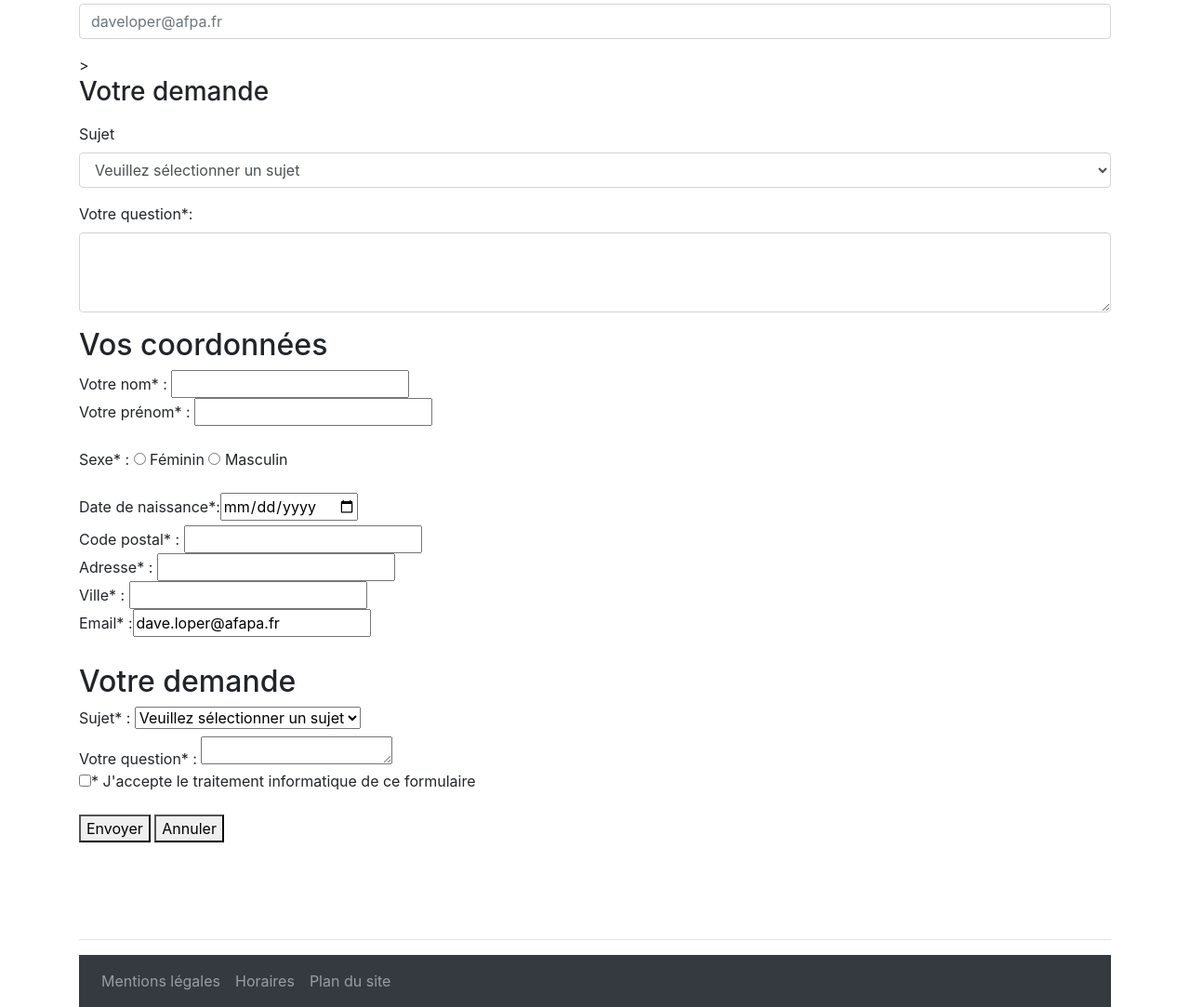
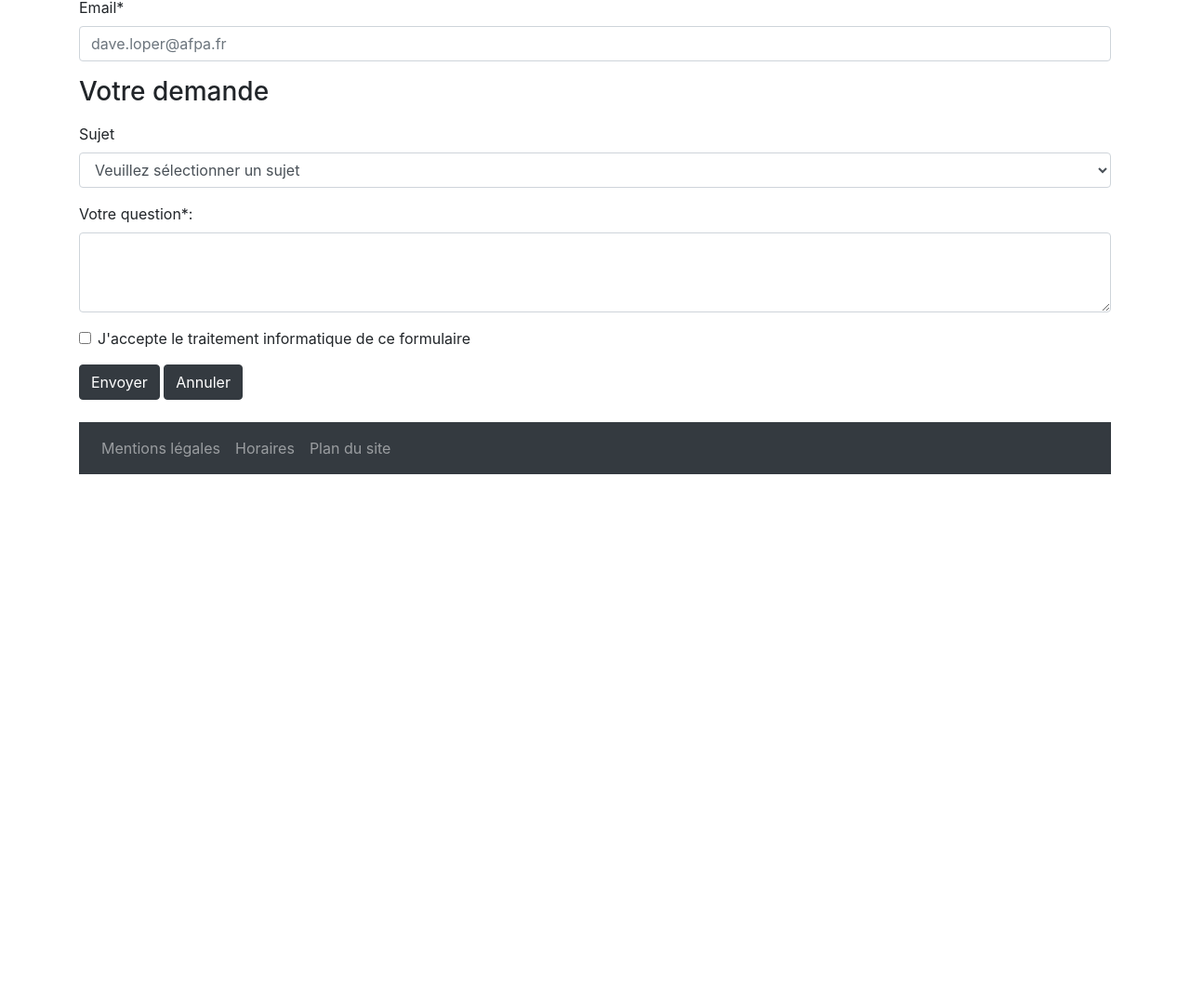
Before and after one commit to LaurentVillate/jarditou, a plain HTML site: page contact.html in a window 1280 px wide. Shown: the part 840-1923 px from the top of the page at 93% size. After the commit the page ends 1350 px from the top, so only its background shows below. Drawn offline with nearby package versions, Linux system fonts and the light colour scheme.

Commit message:
contact bs final

```diff
--- a/contact.html
+++ b/contact.html
@@ -43,7 +43,7 @@
         </nav>
 <!--image promotion en bannière-->
         <img class="img-fluid" src="src\img\promotion.jpg" alt="promotion" title="promotion">
-            <br>
+            <br><br>
         <p>* Ces zones sont obligatoires</p>
 <!--formulaire -->
         <form action="destination.php" method="post">
@@ -71,7 +71,7 @@
                 </div>
                 <div class="form-group">
                     <label for="datenaissance">Date de naissance</label>
-                  <input type="text" class="form-control datepicker" name="date" id="datenaissance" placeholder="jj/mm/aaaa">
+                    <input type="text" class="form-control" name="date" id="datenaissance" placeholder="jj/mm/aaaa">
                 </div>
                 <div class="form-group">
                     <label for="postal">Code postal*</label>
@@ -87,9 +87,9 @@
                 </div>
                 <div class="form-group">
                     <label for="mail">Email*</label>
-                <input type="text" class="form-control" name="mail" id="mail" placeholder="daveloper@afpa.fr">
+                    <input type="text" class="form-control" name="mail" id="mail" placeholder="dave.loper@afpa.fr">
                 </div>
-            </fieldset>>
+            </fieldset>
 <!--formulaire 2e partie: demande-->
             <fieldset>
             <legend><h3>Votre demande</h3></legend>
@@ -107,43 +107,20 @@
                     <label for="exampleFormControlTextarea1">Votre question*:</label>
                     <textarea class="form-control" id="exampleFormControlTextarea1" rows="3"></textarea>
                 </div>
+                <div class="form-group">
+                    <div class="form-check">
+                        <input class="form-check-input" type="checkbox" id="gridCheck">
+                        <label class="form-check-label" for="gridCheck">
+                        J'accepte le traitement informatique de ce formulaire
+                        </label>
+                    </div>
+                </div>
+                <button type="submit" class="btn btn-dark">Envoyer</button>
+                <button type="cancel" class="btn btn-dark">Annuler</button>
             </fieldset>
         </form>
 <!--fin du formulaire-->
-        <div class="form-group">
-            <h2>Vos coordonnées</h2>
-            Votre nom* : <input type="text" name="nom"><br>
-            Votre prénom* : <input type="text" name="prenom"><br><br>
-            Sexe* :
-            <input type="radio" name="sexe" value="Féminin"> Féminin
-            <input type="radio" name="sexe" value="Masculin"> Masculin
-            <br><Br>
-            <label for="date">Date de naissance*:</label><input type="date" name="ddn" id="date"><br>
-            Code postal* : <input type="text" name="code"><br>
-            Adresse* : <input type="text" name="adresse"><br>
-            Ville* : <input type="text" name="ville"><br>
-            <label for=email>Email* :</label><input type="text" name="email" value="dave.loper@afapa.fr" id="email"><br>
         <br>
-            <h2>Votre demande</h2>
-            <label for="demande">Sujet* :</label>
-            <select id="demande" size="1">
-                <option>Veuillez sélectionner un sujet</option>
-                <option>Mes commandes</option>
-                <option>Question sur un projet</option>
-                <option>Réclamation</option>
-                <option>Autres</option>
-            </select>
-            <br>
-            Votre question* : <textarea name="question" rows="1" cols="18"></textarea>
-            <br>
-            <input type="checkbox" name="accepter" value="accepter">* J'accepte le traitement informatique de ce formulaire
-            <br><br>
-            <button type="submit">Envoyer</button>
-            <button type="submit">Annuler</button>
-        </div>
-        </form>
-        <br><br><br>
-        <hr>
         <!--pied de page pour second menu, liste ordonnée 3 liens-->
         <footer>
             <nav class="navbar navbar-expand-lg navbar-dark bg-dark">
```
Lines whose indentation alone changed are shown as unchanged.
